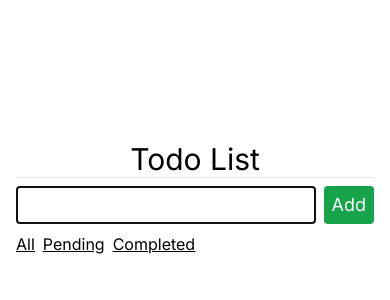
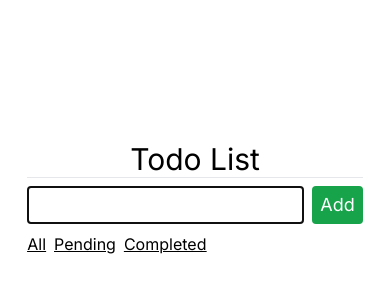
Before and after one commit to ketan-sonar/todo-app-next-js, a Next.js app: page / in a window 390 px wide. Shown: the top 300 px of the page. Built offline with nearby package versions, Linux system fonts and the light colour scheme.

Commit message:
add some padding for mobile devices

```diff
--- a/src/app/page.tsx
+++ b/src/app/page.tsx
@@ -63,7 +63,7 @@ export default function Home() {
 
   return (
     <div className="HomePage w-screen h-screen flex justify-center items-center">
-      <div className="container max-w-md h-2/3 mx-4">
+      <div className="container max-w-md h-2/3 mx-4 px-4">
         <h1 className="text-3xl text-center sm:text-left">Todo List</h1>
         <hr />
         <TodosContext.Provider
```
